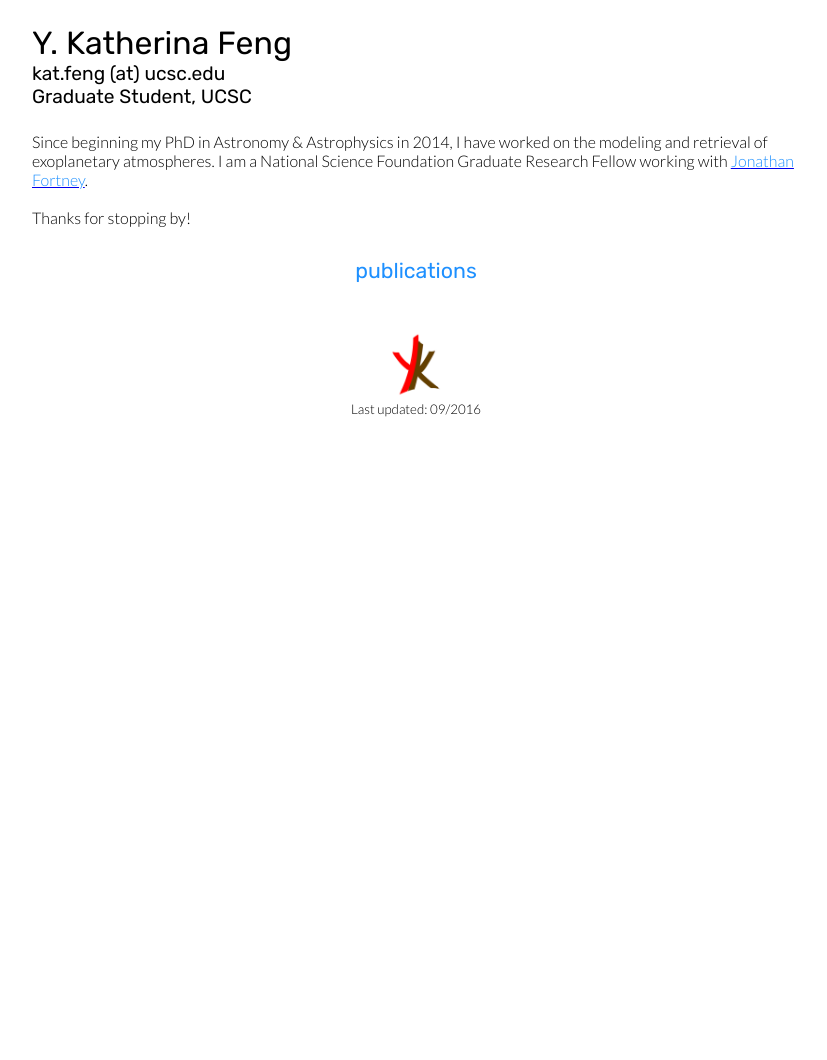
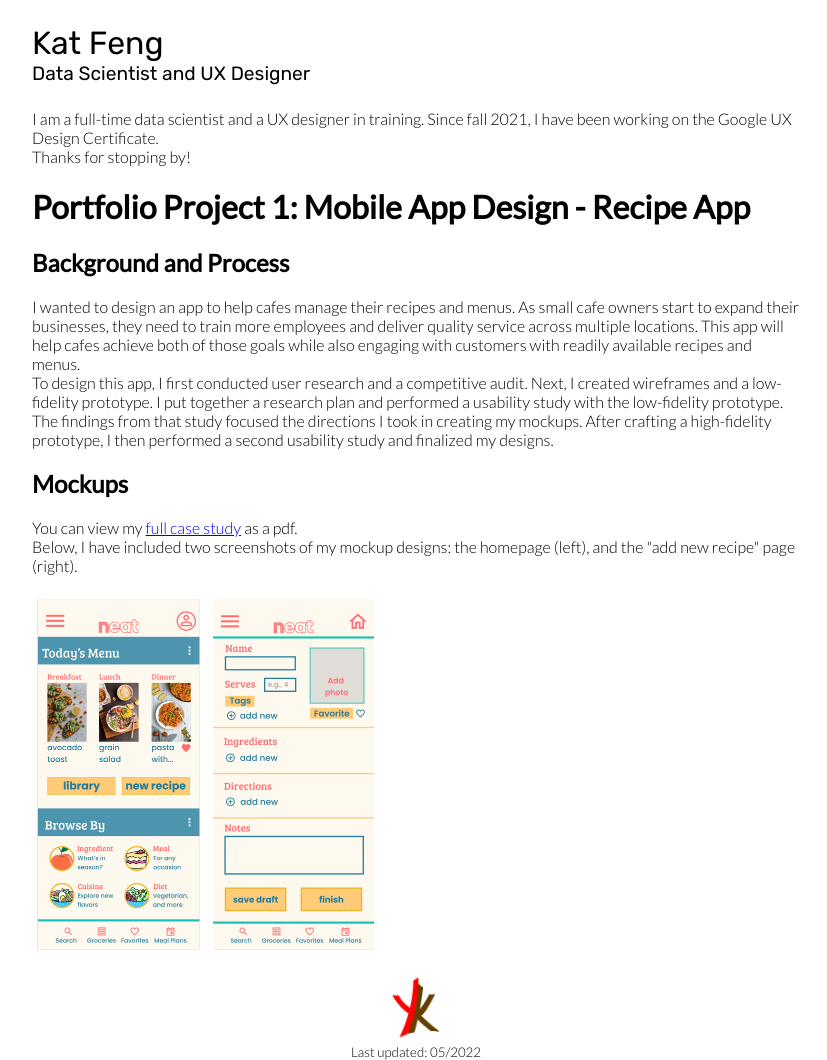
Before and after one commit to katfeng/katfeng.github.io, a plain HTML site: page index.html in a window 1280 px wide. Shown: the whole page, without its empty margins (224-1051 px from the left). Before the commit the page ends 800 px from the top, so only its background shows below. Drawn offline with Linux system fonts and the light colour scheme.

Commit message:
updating my webpage to be a temporary UX portfolio

```diff
--- a/index.html
+++ b/index.html
@@ -2,7 +2,7 @@
 <head>
 <link href="https://fonts.googleapis.com/css?family=Lato:300,400|Rubik" rel="stylesheet">
 <link rel='shortcut icon' href='favicon.png' type='image/png'/ >
-<title>Kat Feng - UCSC Astronomy</title>
+<title>Kat Feng - Data Scientist and UX Designer</title>
     <style type="text/css">
         html, body {
             width: 100%;
@@ -74,25 +74,48 @@
 <body>
     <div id="content">
         <div id="title">
-			Y. Katherina Feng
+			Kat Feng
 		</div>
 		<div id="subtitle">
-			kat.feng (at) ucsc.edu<br>
-			Graduate Student, UCSC
+			<!--kat.feng (at) ucsc.edu<br>-->
+			Data Scientist and UX Designer
 		</div>
-		Since beginning my PhD in Astronomy & Astrophysics in 2014, I have worked on the modeling and retrieval of exoplanetary atmospheres. I am a National Science Foundation Graduate Research Fellow working with <a href="http://www.ucolick.org/~jfortney/index.htm"><font color="#1E90FF">Jonathan Fortney</font></a>. <br>
-		<br>
+    <!--
+		Since beginning my PhD in Astronomy & Astrophysics in 2014, I have worked on the modeling and retrieval of exoplanetary atmospheres. I am a National Science Foundation Graduate Research Fellow working with <a href="http://www.ucolick.org/~jfortney/index.htm"><font color="#1E90FF">Jonathan Fortney</font></a>. <br> -->
+    I am a full-time data scientist and a UX designer in training. Since fall 2021, I have been working on the Google UX Design Certificate.
+    <br>
 		Thanks for stopping by!
+    <br>
+    <h1>Portfolio Project 1: Mobile App Design - Recipe App</h1>
+    <h2>Background and Process</h2>
+    I wanted to design an app to help cafes manage their recipes and menus.
+    As small cafe owners start to expand their businesses, they need to train more employees and deliver quality service across multiple locations.
+    This app will help cafes achieve both of those goals while also engaging with customers with readily available recipes and menus.
+    <br>
+    To design this app, I first conducted user research and a competitive audit. Next, I created wireframes and a low-fidelity prototype.
+    I put together a research plan and performed a usability study with the low-fidelity prototype. The findings from that study focused the directions
+    I took in creating my mockups. After crafting a high-fidelity prototype, I then performed a second usability study and finalized my designs.
 
-		<div id="links">
+    <h2>Mockups</h2>
+    You can view my <a href="https://drive.google.com/file/d/1e5LMzj2WOmWazGY6C87hQBkWauIrRqFW/view?usp=sharing">full case study</a> as a pdf.
+    <br>
+    Below, I have included two
+    screenshots of my mockup designs: the homepage (left), and the "add new recipe" page (right).
+    <br>
+    <br>
+    <img src="neat-recipe-1-home.png" alt="Homepage mockup of 'neat' recipe app" style="width:163px;height:350.5px;margin:5px">
+    <img src="neat-recipe-2-new_recipe.png" alt="New recipe page mockup of 'neat' recipe app" style="width:161px;height:351px;margin:5px">
+
+		<!--<div id="links">
 			<ul>
 				<li><a href="http://adsabs.harvard.edu/cgi-bin/nph-abs_connect?db_key=AST&db_key=PRE&qform=AST&arxiv_sel=astro-ph&arxiv_sel=cond-mat&arxiv_sel=cs&arxiv_sel=gr-qc&arxiv_sel=hep-ex&arxiv_sel=hep-lat&arxiv_sel=hep-ph&arxiv_sel=hep-th&arxiv_sel=math&arxiv_sel=math-ph&arxiv_sel=nlin&arxiv_sel=nucl-ex&arxiv_sel=nucl-th&arxiv_sel=physics&arxiv_sel=quant-ph&arxiv_sel=q-bio&sim_query=YES&ned_query=YES&adsobj_query=YES&aut_xct=YES&aut_logic=OR&obj_logic=OR&author=feng%2C+y.+katherina&object=&start_mon=&start_year=&end_mon=&end_year=&ttl_logic=OR&title=&txt_logic=OR&text=&nr_to_return=200&start_nr=1&jou_pick=ALL&ref_stems=&data_and=ALL&group_and=ALL&start_entry_day=&start_entry_mon=&start_entry_year=&end_entry_day=&end_entry_mon=&end_entry_year=&min_score=&sort=SCORE&data_type=SHORT&aut_syn=YES&ttl_syn=YES&txt_syn=YES&aut_wt=1.0&obj_wt=1.0&ttl_wt=0.3&txt_wt=3.0&aut_wgt=YES&obj_wgt=YES&ttl_wgt=YES&txt_wgt=YES&ttl_sco=YES&txt_sco=YES&version=1" target="_blank">publications</a></li>
 			</ul>
-		</div>
+		</div>-->
         <div id="footer">
             <img id="logo" src="logo.png" title="Logo designed by YKF and A. Chimala"><br>
-			Last updated: 09/2016
+			Last updated: 05/2022
         </div>
     </div>
+
 </body>
 </html>
```
Also changed, not shown: neat-recipe-1-home.png (added), neat-recipe-2-new_recipe.png (added).
